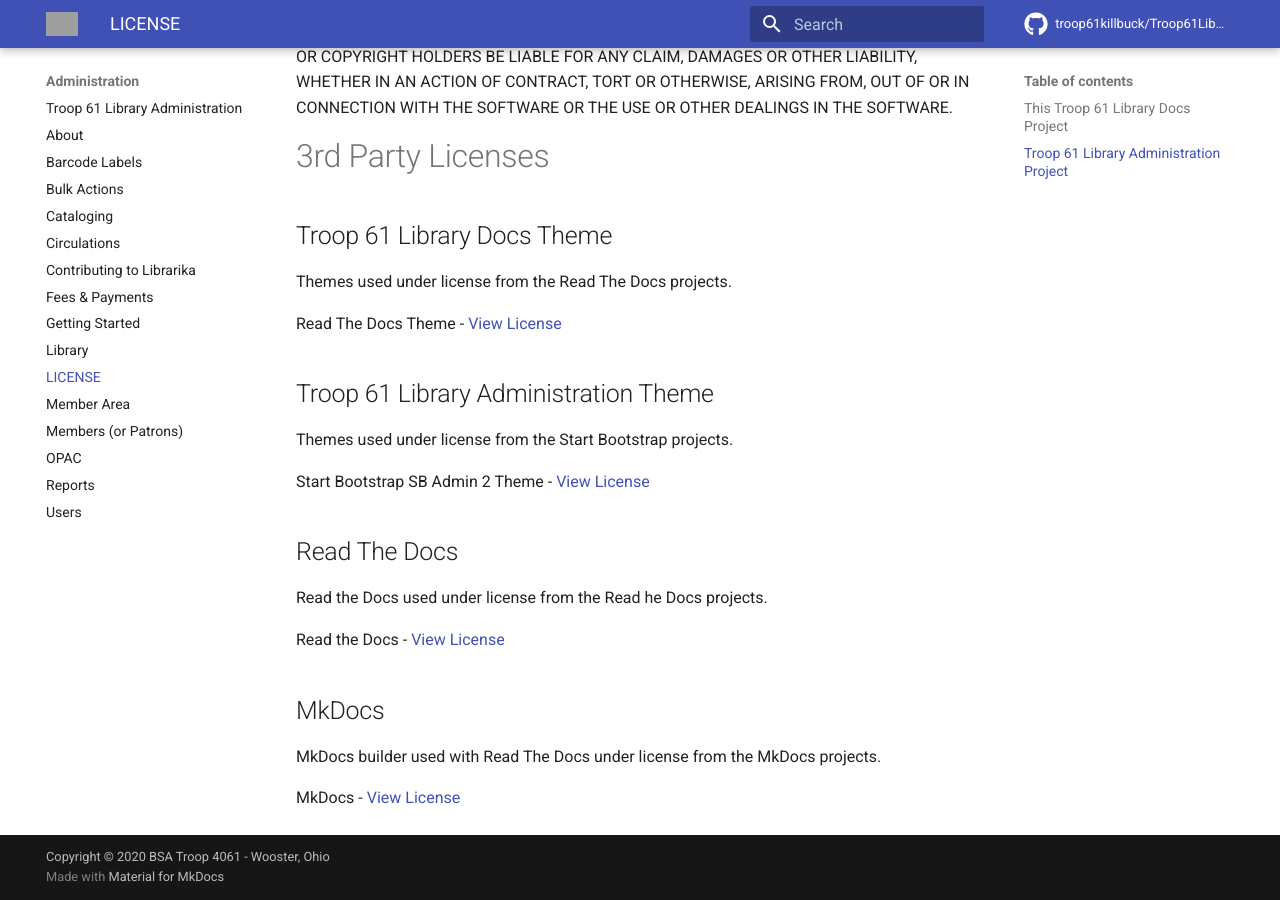
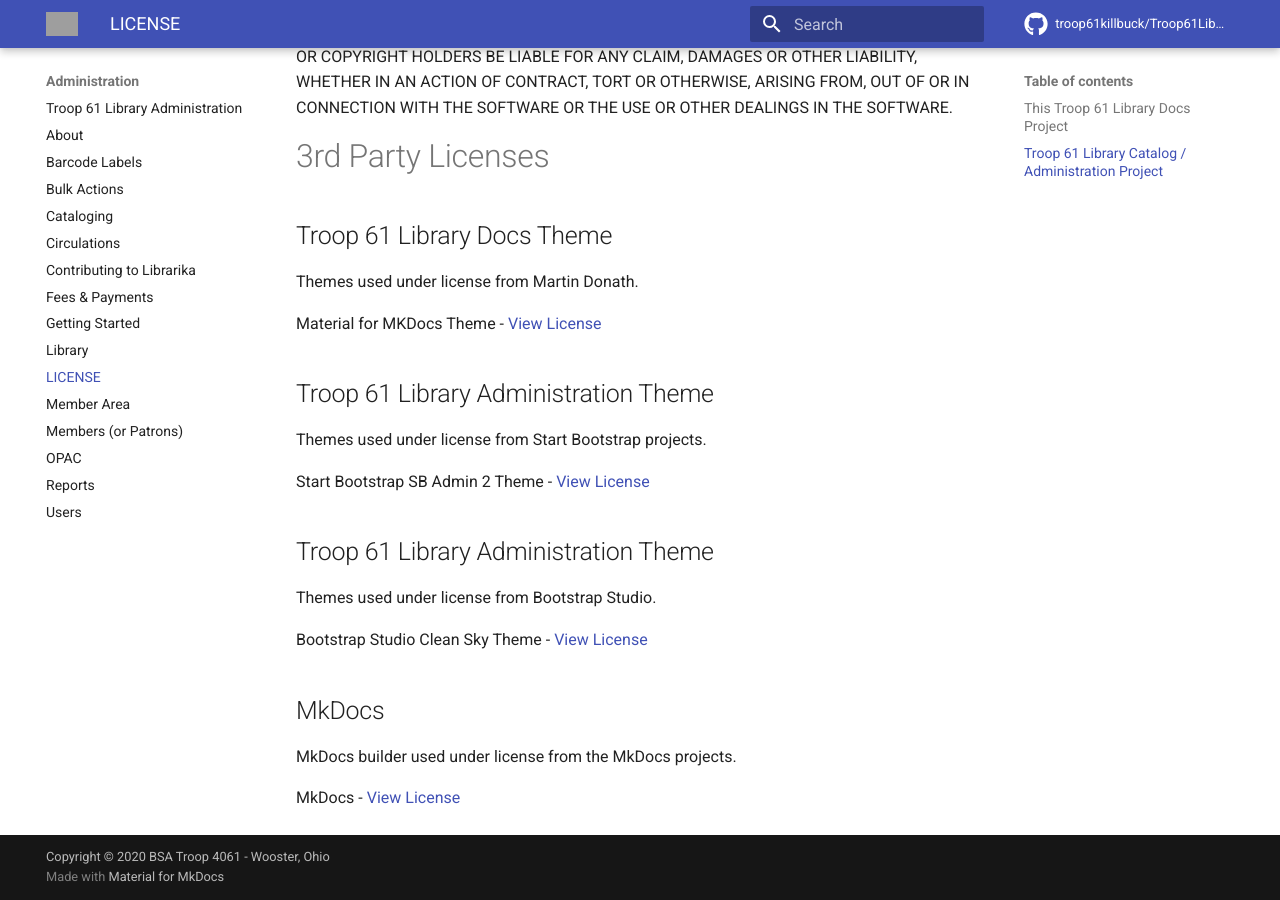
Before and after one commit to jackveney/Troop61LibraryDocs, an MkDocs documentation site: the page built from docs/Administration/license.md, in a window 1280 px wide and 900 px high, scrolled down 1145 px. Built offline with MkDocs 1.6.1 and Material for MkDocs 9.7.7, drawn with Linux system fonts in a browser that asks for light colours; comment, search, counter and statistics services are not loaded; some of the changed text lies outside the part shown; grey boxes are pictures that could not be loaded.

Commit message:
Update license.md

```diff
--- a/docs/Administration/license.md
+++ b/docs/Administration/license.md
@@ -25,7 +25,7 @@ LIABILITY, WHETHER IN AN ACTION OF CONTRACT, TORT OR OTHERWISE, ARISING FROM,
 OUT OF OR IN CONNECTION WITH THE SOFTWARE OR THE USE OR OTHER DEALINGS IN THE
 SOFTWARE.
 
-## Troop 61 Library Administration Project
+## Troop 61 Library Catalog / Administration Project
 
 MIT License
 
@@ -53,24 +53,25 @@ SOFTWARE.
 
 ## Troop 61 Library Docs Theme
 
-Themes used under license from the Read The Docs projects.
+Themes used under license from Martin Donath.
 
-Read The Docs Theme - [View License](https://github.com/snide/sphinx_rtd_theme/blob/master/LICENSE)
+Material for MKDocs Theme - [View License](https://github.com/squidfunk/mkdocs-material/blob/master/LICENSE)
 
 ## Troop 61 Library Administration Theme
 
-Themes used under license from the Start Bootstrap projects.
+Themes used under license from  Start Bootstrap projects.
 
 Start Bootstrap SB Admin 2 Theme - [View License](https://github.com/StartBootstrap/startbootstrap-sb-admin-2/blob/master/LICENSE)
 
-## Read The Docs
+## Troop 61 Library Administration Theme
 
-Read the Docs used under license from the Read he Docs projects.
+Themes used under license from Bootstrap Studio.
 
-Read the Docs - [View License](https://github.com/readthedocs/readthedocs.org/blob/master/LICENSE)
+Bootstrap Studio Clean Sky Theme - [View License](https://github.com/bootstrapstudio/clean-sky-template/blob/master/LICENSE)
+
 
 ## MkDocs
 
-MkDocs builder used with Read The Docs under license from the MkDocs projects.
+MkDocs builder used under license from the MkDocs projects.
 
 MkDocs - [View License](https://github.com/mkdocs/mkdocs/blob/master/LICENSE)
```
